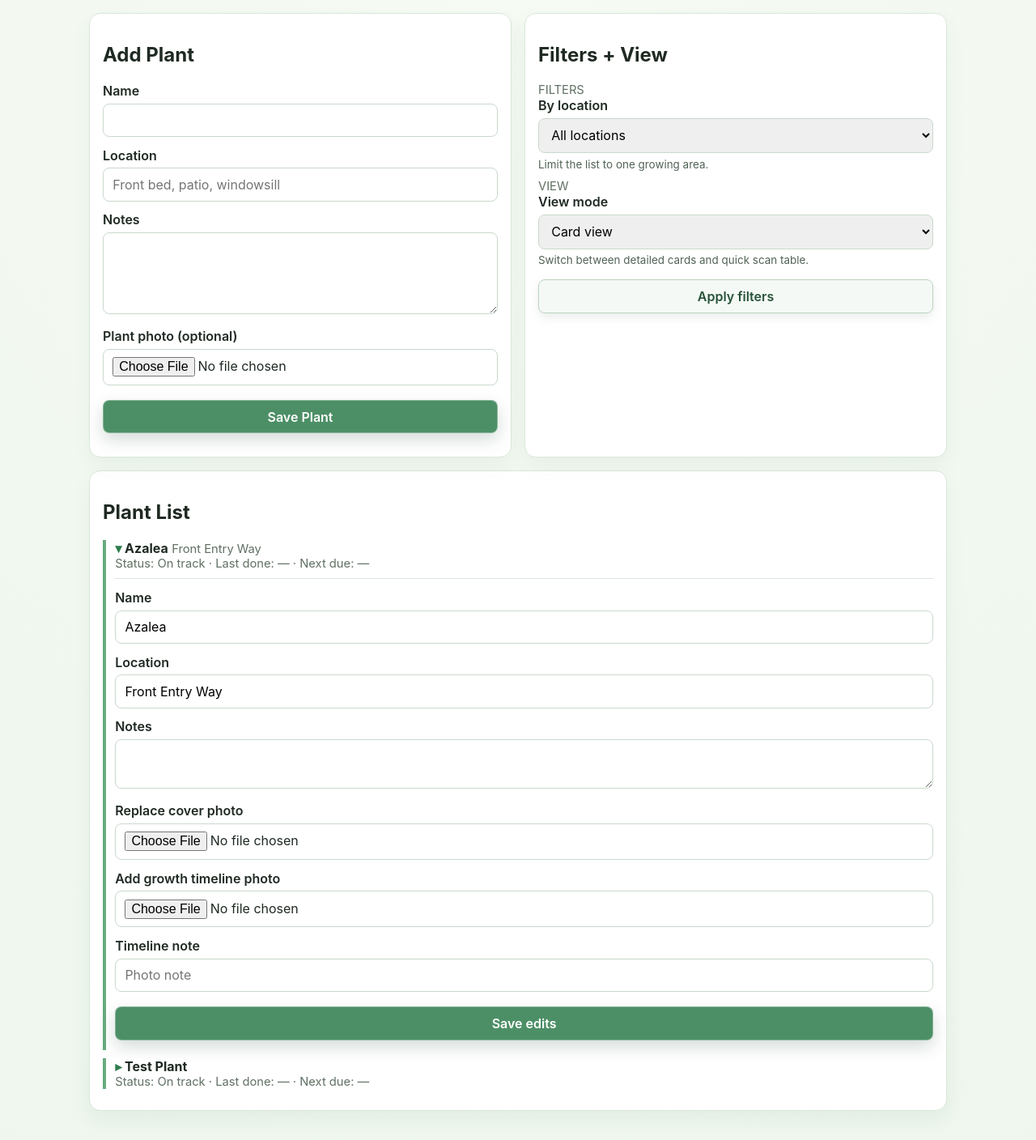
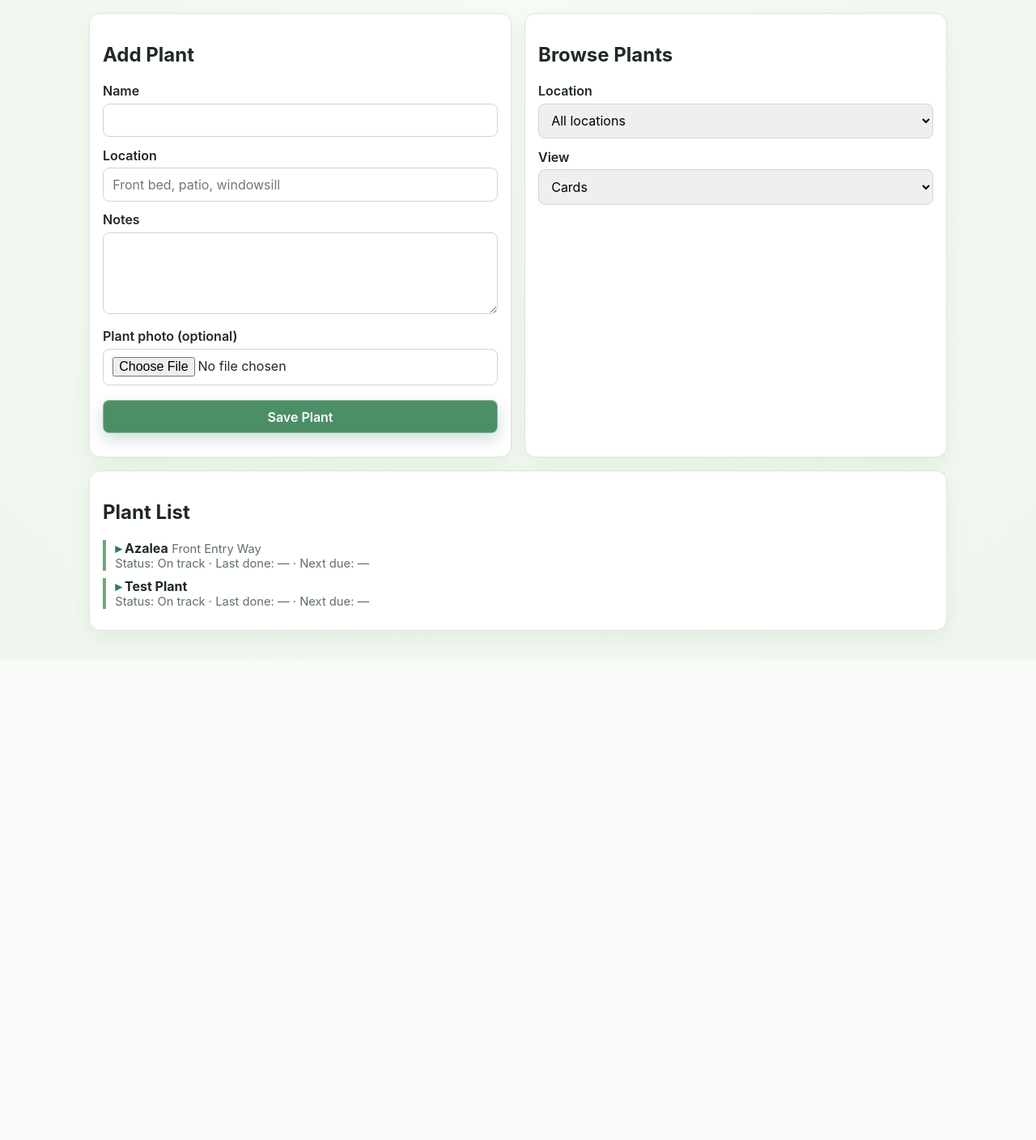
Before and after one commit to jpk300/FertilizerTracker, a Flask app: page /add in a window 1280 px wide. Shown: the part 54-1462 px from the top of the page at 81% size. After the commit the page ends 856 px from the top, so only its background shows below. Run offline with Flask 3, Linux system fonts and the light colour scheme; data comes from the database, SQL or seed files in the repository; data that the repository does not hold is empty.

Commit message:
Improve plant list interactions and restore actions

```diff
--- a/templates/add.html
+++ b/templates/add.html
@@ -12,17 +12,13 @@
     </form>
   </div>
   <div class="card">
-    <h2>Filters + View</h2>
+    <h2>Browse Plants</h2>
     <form method="get" action="{{ url_for('add_page') }}">
-      <div class="small">FILTERS</div>
-      <label for="filter-location">By location</label>
-      <select id="filter-location" name="location"><option value="">All locations</option>{% for loc in locations %}<option value="{{ loc }}" {{ 'selected' if loc==location_filter else '' }}>{{ loc }}</option>{% endfor %}</select>
-      <div class="field-help">Limit the list to one growing area.</div>
-      <div class="small">VIEW</div>
-      <label for="filter-view">View mode</label>
-      <select id="filter-view" name="view"><option value="cards" {{ 'selected' if view_mode=='cards' else '' }}>Card view</option><option value="table" {{ 'selected' if view_mode=='table' else '' }}>Compact table</option></select>
-      <div class="field-help">Switch between detailed cards and quick scan table.</div>
-      <button class="btn-secondary" type="submit">Apply filters</button>
+      <label for="filter-location">Location</label>
+      <select id="filter-location" name="location" onchange="this.form.submit()"><option value="">All locations</option>{% for loc in locations %}<option value="{{ loc }}" {{ 'selected' if loc==location_filter else '' }}>{{ loc }}</option>{% endfor %}</select>
+      <label for="filter-view">View</label>
+      <select id="filter-view" name="view" onchange="this.form.submit()"><option value="cards" {{ 'selected' if view_mode=='cards' else '' }}>Cards</option><option value="table" {{ 'selected' if view_mode=='table' else '' }}>Table</option></select>
+      <noscript><button class="btn-secondary" type="submit">Update</button></noscript>
     </form>
   </div>
 </div>
@@ -35,10 +31,10 @@
 {% for plant in plants %}{% set summary = care_summaries[plant.id] %}<tr style="background: {{ '#fafdf9' if loop.index is odd else '#f2f8f2' }};"><td style="padding:.5rem .55rem;">{{ plant.name }}</td><td style="padding:.5rem .55rem;">{{ summary.status }}</td><td style="padding:.5rem .55rem;">{{ summary.last_done.isoformat() if summary.last_done else '—' }}</td><td style="padding:.5rem .55rem;">{{ summary.next_due.isoformat() if summary.next_due else '—' }}</td></tr>{% endfor %}
 </table>
 </div>
-{% endif %}
+{% else %}
 {% for plant in plants %}
 {% set summary = care_summaries[plant.id] %}
-<details class="task task-collapsible" {% if loop.first %}open{% endif %}>
+<details class="task task-collapsible">
 <summary>
   <strong>{{ plant.name }}</strong> <span class="small">{{ plant.location }}</span>
   <div class="small">Status: <span class="badge">{{ summary.status }}</span> · Last done: {{ summary.last_done.isoformat() if summary.last_done else '—' }} · Next due: {{ summary.next_due.isoformat() if summary.next_due else '—' }}</div>
@@ -55,9 +51,18 @@
 <label for="timeline-note-{{ plant.id }}">Timeline note</label><input id="timeline-note-{{ plant.id }}" name="timeline_note" placeholder="Photo note" />
 <button type="submit">Save edits</button>
 </form>
+<div class="button-row button-row-actions">
+  <form method="post" action="{{ url_for('archive_plant', plant_id=plant.id) }}" onsubmit="return confirm('Archive this plant and keep history?');">
+    <button type="submit" class="btn btn-archive">Archive</button>
+  </form>
+  <form method="post" action="{{ url_for('delete_plant', plant_id=plant.id) }}" onsubmit="return confirm('Delete this plant and all history permanently?');">
+    <button type="submit" class="btn btn-delete">Delete</button>
+  </form>
+</div>
 {% if plant.photos %}<div class="small">Timeline:</div>{% for photo in (plant.photos|sort(attribute='taken_on', reverse=True))[:5] %}<img src="{{ url_for('static', filename=photo.image_path) }}" class="plant-photo" title="{{ photo.taken_on.isoformat() }} {{ photo.note or '' }}" />{% endfor %}{% endif %}
 </div>
 </details>
 {% endfor %}
+{% endif %}
 </div>
 {% endblock %}
```
